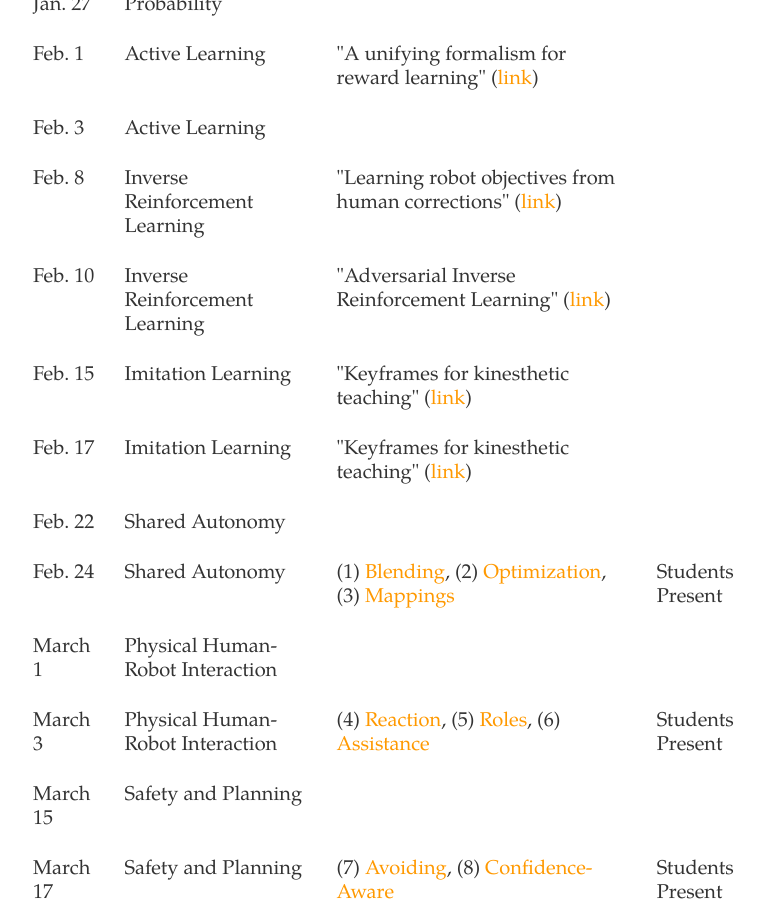
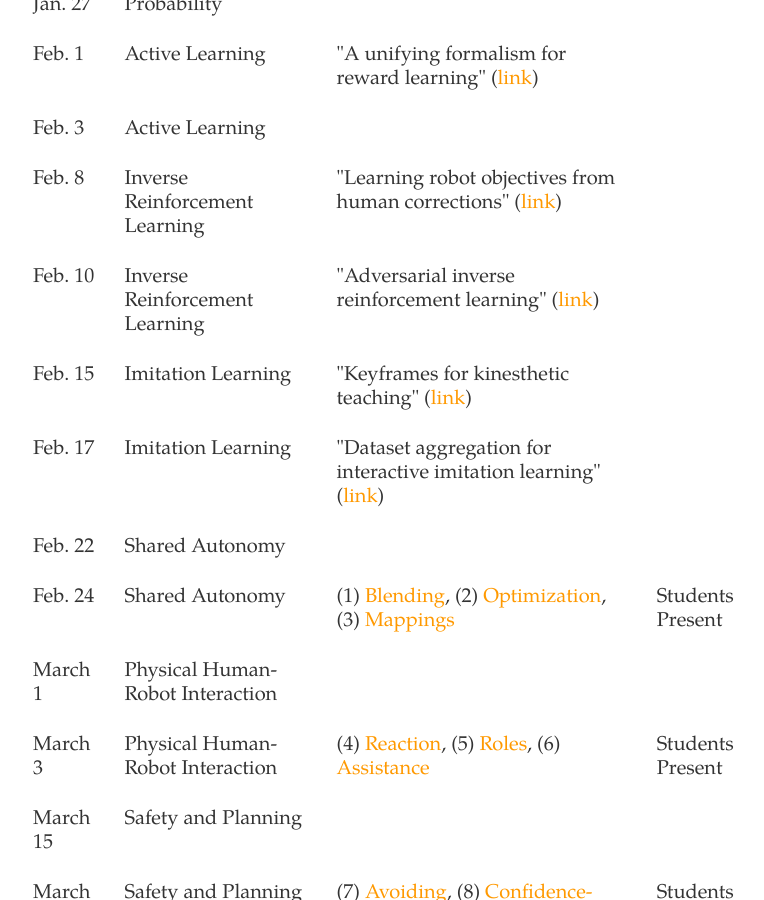
Before and after one commit to dylan-losey/dylan-losey.github.io, a Jekyll site: the page built from me5824-spring22.html, in a window 1280 px wide and 900 px high, scrolled down 2215 px. Shown: the whole window, without its empty margins (221-985 px from the left). Built offline with Jekyll 4.4.1, drawn with Linux system fonts in a browser that asks for light colours; nearby versions of some CDN libraries.

Commit message:
adding spring course

```diff
--- a/me5824-spring22.html
+++ b/me5824-spring22.html
@@ -183,7 +183,7 @@
     <tr>
       <td>Feb. 10</td>
       <td>Inverse Reinforcement Learning</td>
-      <td>"Adversarial Inverse Reinforcement Learning"
+      <td>"Adversarial inverse reinforcement learning"
       (<a class="link" href="{{ site.baseurl }} /pdfs/me5824/fu_airl2018.pdf">link</a>)</td>
       <td></td>
     </tr>
@@ -198,8 +198,8 @@
     <tr>
       <td>Feb. 17</td>
       <td>Imitation Learning</td>
-      <td>"Keyframes for kinesthetic teaching"
-      (<a class="link" href="{{ site.baseurl }} /pdfs/me5824/akgun_keyframes2012.pdf">link</a>)</td>
+      <td>"Dataset aggregation for interactive imitation learning"
+      (<a class="link" href="{{ site.baseurl }} /pdfs/me5824/hoque_dagger2021.pdf">link</a>)</td>
       <td></td>
     </tr>
     <tr>
```
